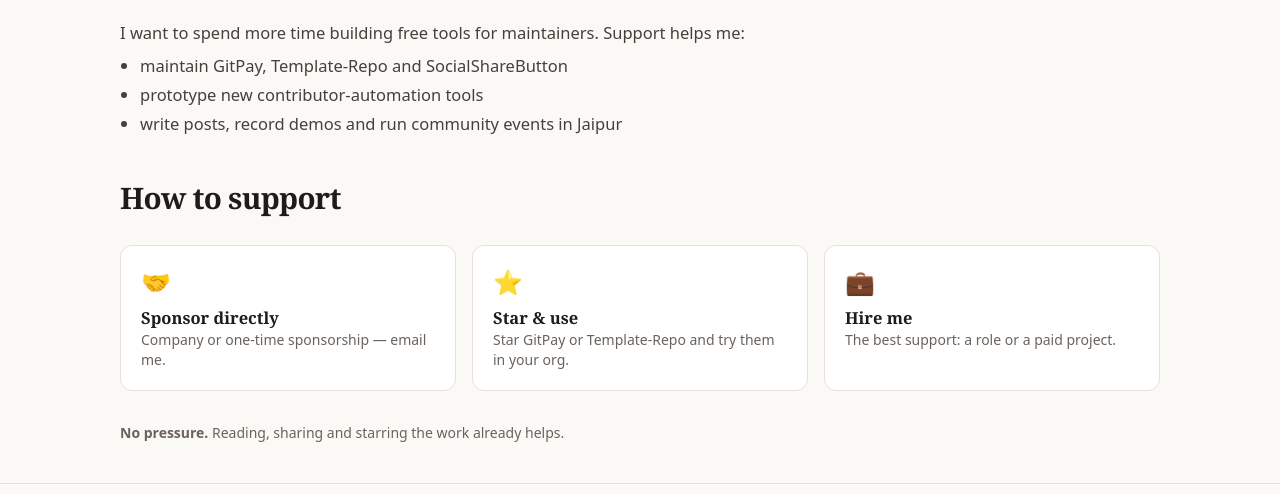
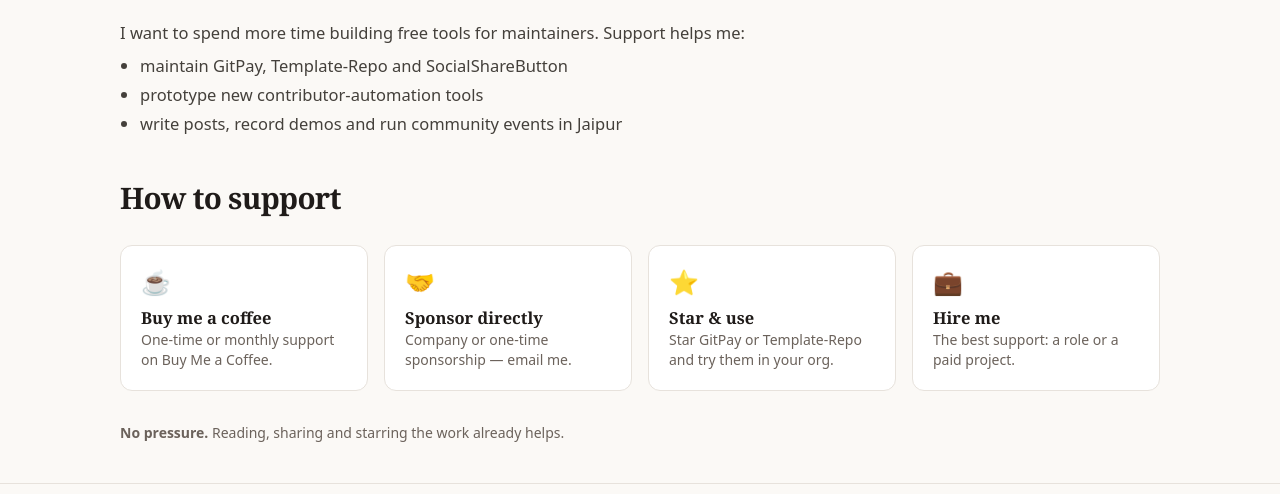
Before and after one commit to kpj2006/me, an Astro site: page /me/sponsorship in a window 1280 px wide. Shown: the part 241-735 px from the top of the page. Built offline with nearby package versions, Linux system fonts and the light colour scheme; Astro itself is replaced by a stand-in of ours.

Commit message:
Home and Sponsorship: Buy Me a Coffee

```diff
--- a/src/pages/index.astro
+++ b/src/pages/index.astro
@@ -2,6 +2,7 @@
 import Base from '../layouts/Base.astro';
 import Icon from '../components/Icon.astro';
 import Recognition from '../components/Recognition.astro';
+import BrandIcon from '../components/BrandIcon.astro';
 import ProjectCard from '../components/ProjectCard.astro';
 import SectionHead from '../components/SectionHead.astro';
 import WorkWithMe from '../components/WorkWithMe.astro';
@@ -33,6 +34,7 @@ const featured = ['gitpay', 'no-dues-portal', 'skillbot'].map(get);
         <a href={url('work-with-me/')} class="btn btn-primary">Work with me <Icon name="arrow" class="h-4 w-4" /></a>
         <a href={url('contact/')} class="btn">Get in touch</a>
         <a href={SITE.resume} target="_blank" rel="noopener" class="btn">Resume</a>
+        <a href={SITE.coffee} target="_blank" rel="noopener" class="btn border-amber-400/60 hover:border-amber-500 hover:text-amber-600 dark:hover:text-amber-300"><BrandIcon name="Buy Me a Coffee" class="h-4 w-4" />Buy me a coffee</a>
       </div>
       <p class="mt-5 text-[13px] text-muted dark:text-night-muted"><kbd class="rounded border border-line px-1.5 py-0.5 font-mono text-[11px] dark:border-night-line">Ctrl K</kbd> opens the command center</p>
     </div>
--- a/src/pages/sponsorship.astro
+++ b/src/pages/sponsorship.astro
@@ -5,6 +5,7 @@ import SectionHead from '../components/SectionHead.astro';
 import { SITE } from '../data/site';
 import { url } from '../lib/url';
 const ways = [
+  { icon: '☕', title: 'Buy me a coffee', text: 'One-time or monthly support on Buy Me a Coffee.', href: SITE.coffee },
   { icon: '🤝', title: 'Sponsor directly', text: 'Company or one-time sponsorship — email me.', href: `mailto:${SITE.email}?subject=Sponsorship` },
   { icon: '⭐', title: 'Star & use', text: 'Star GitPay or Template-Repo and try them in your org.', href: 'https://github.com/StabilityNexus/GitPay' },
   { icon: '💼', title: 'Hire me', text: 'The best support: a role or a paid project.', href: url('work-with-me/') },
@@ -18,8 +19,8 @@ const ways = [
   </section>
   <section class="pb-8">
     <SectionHead title="How to support" />
-    <div class="grid gap-4 sm:grid-cols-3">
-      {ways.map((w) => <a href={w.href} class="card card-hover"><div class="text-2xl">{w.icon}</div><h3 class="mt-2 font-semibold">{w.title}</h3><p class="text-sm text-muted">{w.text}</p></a>)}
+    <div class="grid gap-4 sm:grid-cols-2 lg:grid-cols-4">
+      {ways.map((w) => <a href={w.href} target={w.href.startsWith("http") ? "_blank" : undefined} rel="noopener" class="card card-hover"><div class="text-2xl">{w.icon}</div><h3 class="mt-2 font-semibold">{w.title}</h3><p class="text-sm text-muted">{w.text}</p></a>)}
     </div>
   </section>
   <p class="text-sm text-muted"><b>No pressure.</b> Reading, sharing and starring the work already helps.</p>
```
